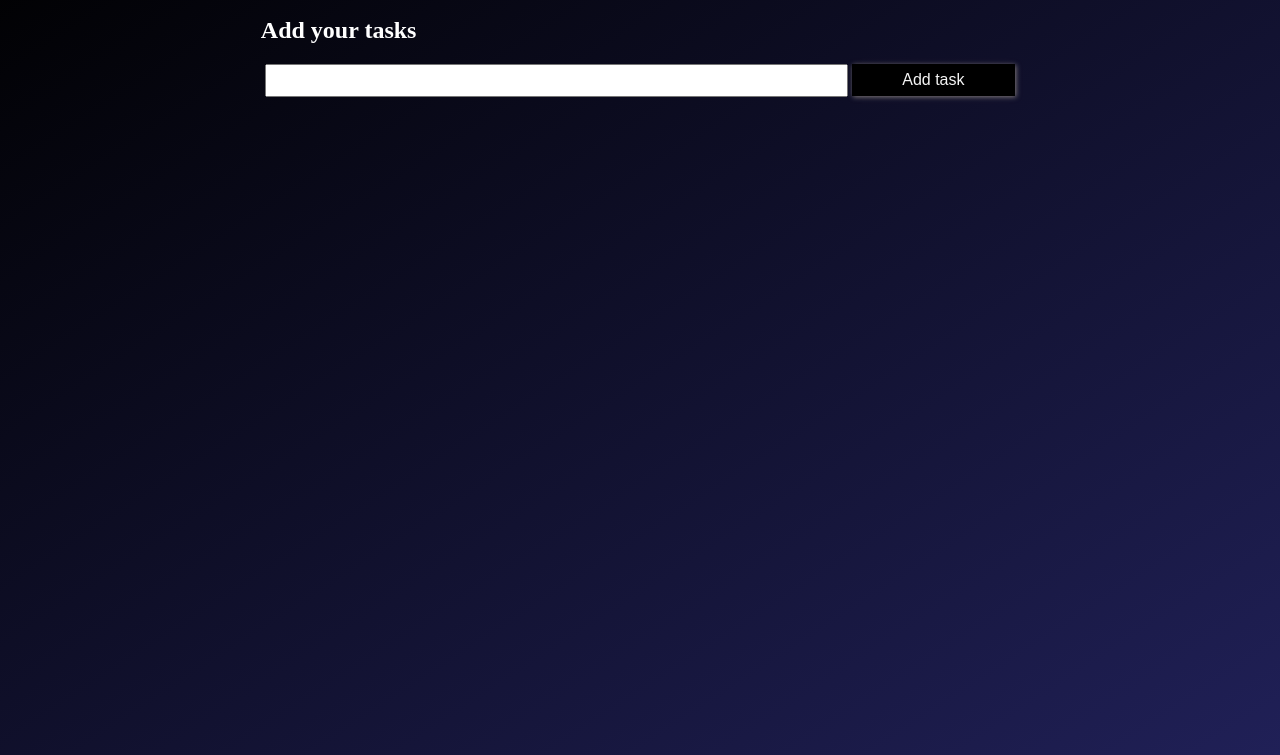
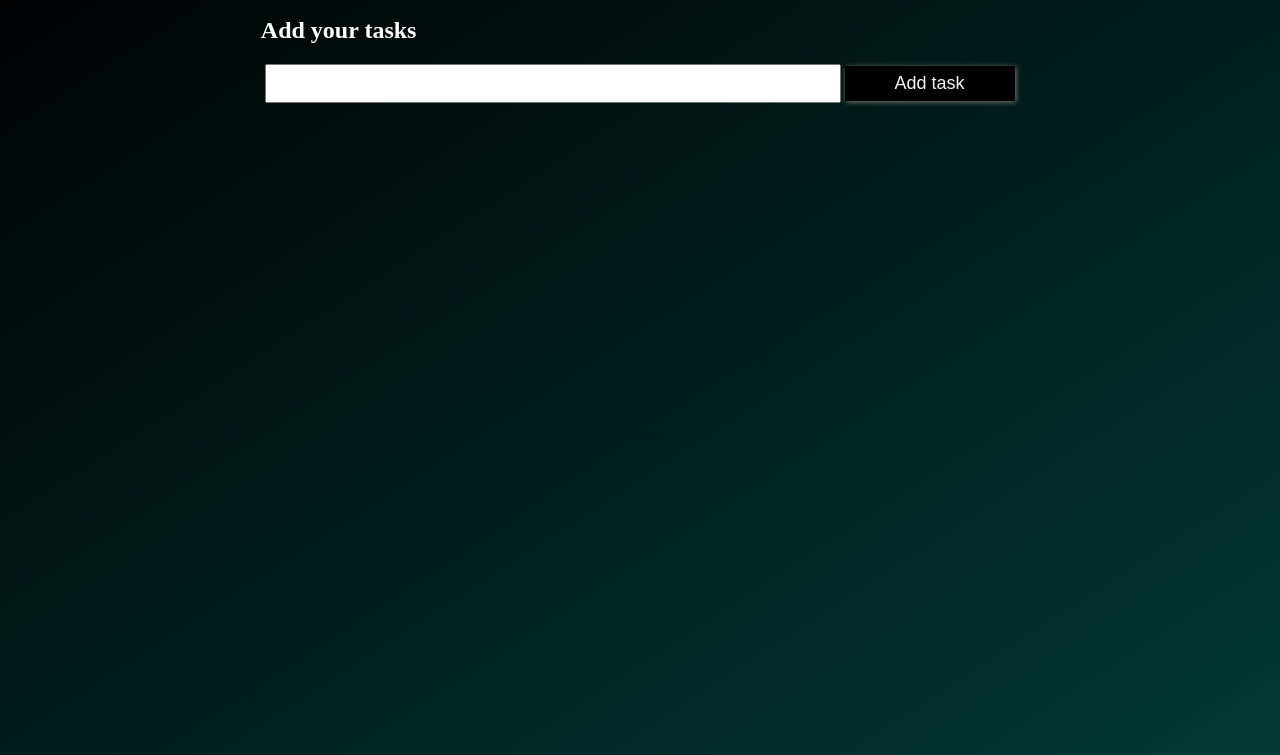
Before and after one commit to ju-nmd2023/fop-todo-list-NancyNancy07, a plain HTML site: page index.html in a window 1280 px wide. Shown: the part 74-829 px from the top of the page. Drawn offline with Linux system fonts and the light colour scheme; a web font is replaced by a local one.

Commit message:
css change

```diff
--- a/style.css
+++ b/style.css
@@ -8,7 +8,7 @@ h1 {
 }
 .bg-color {
   height: 100vh;
-  background-image: linear-gradient(to bottom right, black, rgb(32, 32, 87));
+  background-image: linear-gradient(to bottom right, black, rgb(3 57 51));
 }
 body {
   text-align: center;
@@ -24,7 +24,8 @@ body {
 }
 input {
   padding: 7px 5px;
-  width: 75%;
+  width: 74%;
+  font-size: 18px;
 }
 #addButton {
   background-color: black;
@@ -33,7 +34,7 @@ input {
   max-width: 100%;
   font-size: medium;
   box-shadow: 1px 1px 5px rgb(130, 122, 122);
-
+  font-size: 18px;
   color: whitesmoke;
 }
 .li {
@@ -48,7 +49,7 @@ input {
   font-size: 20px;
 }
 .bgColor {
-  background-color: rgb(27, 21, 58);
+  background-color: rgb(3 57 51);
   color: white;
 }
 .spacer {
```
